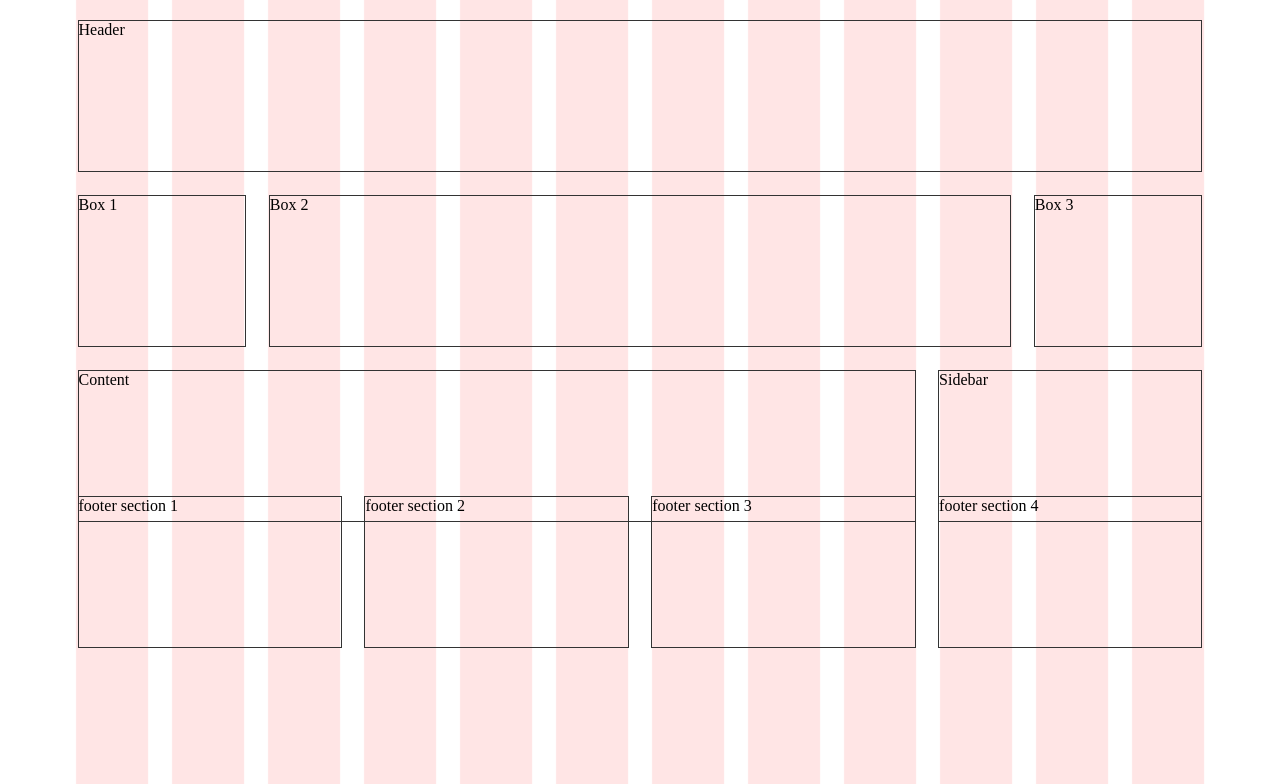
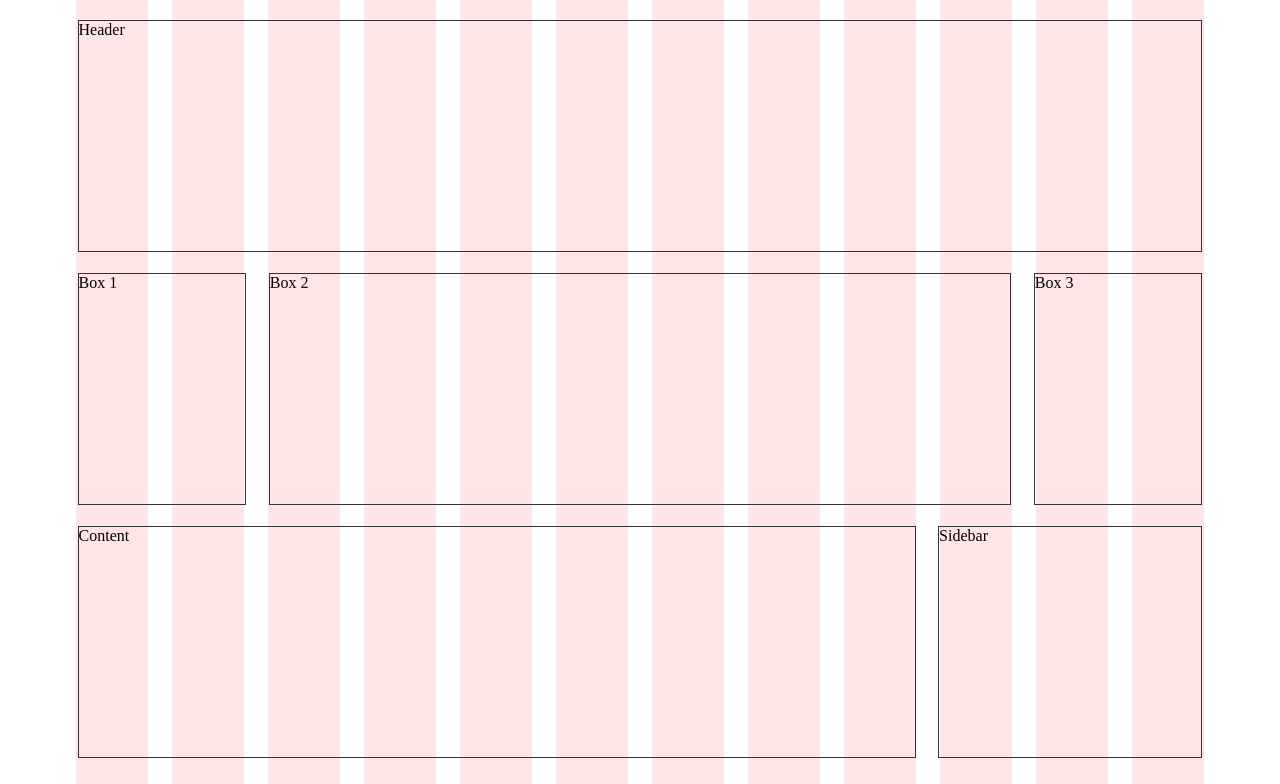
Before and after one commit to Malinincode/kunskap3, a plain HTML site: page new-cssgrids-template/index.html in a window 1280 px wide. Shown: the top 784 px of the page. Drawn offline with Linux system fonts and the light colour scheme.

Commit message:
designing css

```diff
--- a/new-cssgrids-template/css/style.css
+++ b/new-cssgrids-template/css/style.css
@@ -9,37 +9,43 @@ body {
 	display: grid;
 
 	grid-template-columns: repeat(12, 1fr); /* 1fr 1fr 1fr 1fr */
-    row-gap: 5%;
+    row-gap: 3%;
 	column-gap: 2%;
 }
 
 [class*='box'] {
 	border: 1px solid #333;
-	min-height: 150px;
+	height: 230px;
 }
 
 header {
+	height: 230px;
 	grid-column: 1/13;
 
 }
 
 .box1 {
+
 	grid-column: 1/3;
 
 }
 
 .box2 {
+
 	grid-column: 3/11;
 }
 
 .box3 {
+
 	grid-column: 11/13;
 }
 .content {
+
 	grid-column: 1/10;
 }
 
 .sidebar {
+
 	grid-column: 10/13;
 }
 
@@ -47,30 +53,42 @@ header {
 	width: 89%;
 	margin: 20px auto;
 	display: grid;
+	margin-top: 70px;
+	border: 1px solid #333;
 
 	grid-template-columns: repeat(12, 1fr); /* 1fr 1fr 1fr 1fr */
-    row-gap: 5%;
 	column-gap: 2%;
+	row-gap: 2%;
 }
 
 [class*='footer'] {
 	border: 1px solid #333;
-	min-height: 150px;
+	height: 230px;
 }
 
 .footer1 {
 	grid-column: 1/4;
+	margin-left: 4%;
+	margin-top: 3%;
+	margin-bottom: 3%;
 
 }
 
 .footer2 {
 	grid-column: 4/7;
+	margin-top: 3%;
+	margin-bottom: 3%;
 }
 
 .footer3 {
 	grid-column: 7/10;
+	margin-top: 3%;
+	margin-bottom: 3%;
 }
 
 .footer4 {
 	grid-column: 10/13;
+	margin-right: 4%;
+	margin-top: 3%;
+	margin-bottom: 3%;
 }
```
